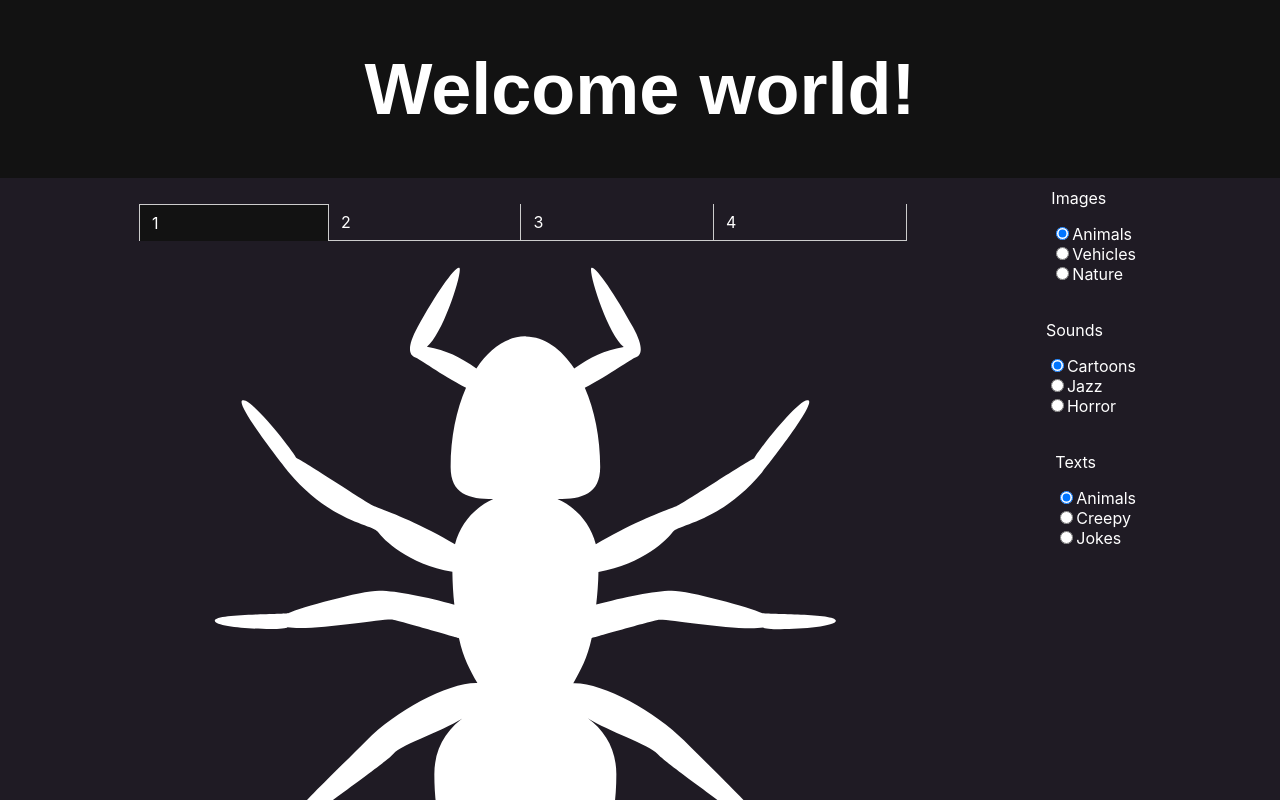
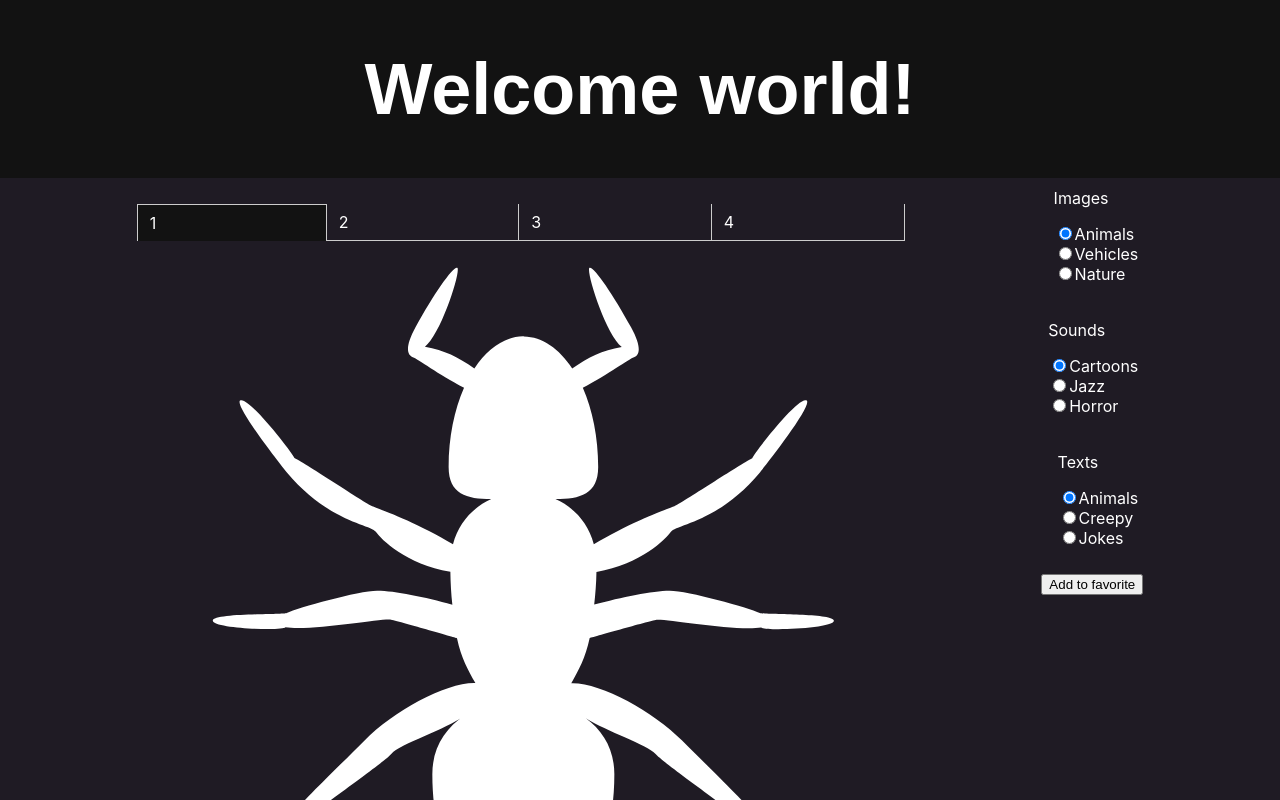
Before and after one commit to williamostensen98/Webutvikling-Prosjekt2, a React (Create React App) app: page / in a window 1280 px wide. Shown: the top 800 px of the page. Built offline with nearby package versions, Linux system fonts and the light colour scheme.

Commit message:
Added local storage and buttons to save, remove and apply favorites

```diff
--- a/html/index.html
+++ b/html/index.html
@@ -9,6 +9,8 @@
   <head>
     <meta http-equiv="Content-Type" content="text/html; charset=UTF-8" />
     <title>Apache2 Ubuntu Default Page: It works</title>
+    <script src="https://ajax.googleapis.com/ajax/libs/jquery/3.2.1/jquery.min.js">
+    </script>
     <style type="text/css" media="screen">
   * {
     margin: 0px 0px 0px 0px;
--- a/src/App.js
+++ b/src/App.js
@@ -19,10 +19,12 @@ class App extends Component {
                 sound: "Cartoons",
                 text: "Animals"
             },
-            imageCategories: ["Animals", "Nature", "Vehicles"]
+            hasFavorite: localStorage.getItem('hasFavorite') || false
         }
         this.handleRadioChange = this.handleRadioChange.bind(this)
     }
+
+
 
     handleRadioChange(button, i) {
         if (button.mediaLabel === "Images") {
@@ -54,6 +56,33 @@ class App extends Component {
         }
     }
 
+    handleClick = () => {
+        localStorage.setItem('favoriteImage', this.state.selectedButton.image)
+        localStorage.setItem('favoriteSound', this.state.selectedButton.sound)
+        localStorage.setItem('favoriteText', this.state.selectedButton.imagtext)
+        localStorage.setItem('hasFavorite', true)
+        this.setState({
+            hasFavorite: true
+        })
+    }
+
+    applyFavorite = () => {
+        this.setState({
+            selectedButton: {
+                image: localStorage.getItem('favoriteImage'),
+                text: localStorage.getItem('favoriteText'),
+                sound: localStorage.getItem('favoriteSound')
+            }
+        })
+    }
+
+    handleRemove = () => {
+        this.setState({
+            hasFavorite: false
+        })
+        localStorage.clear()
+    }
+
     render() {
         const mediaCategories = this.state.data.map(data =>
             <MediaCategory
@@ -69,6 +98,7 @@ class App extends Component {
                     <Tabs
                         mediaCategories={this.state.data}
                         selectedButton={this.state.selectedButton}
+                        hasFavorite={this.state.hasFavorite}
                     >
                         <div label="1">
                         </div>
@@ -81,6 +111,11 @@ class App extends Component {
                     </Tabs>
                     <div className="media-categories">
                     {mediaCategories}
+                    {this.state.hasFavorite ? <button onClick={this.handleRemove}>Remove favorite</button> : <button onClick={this.handleClick}>Add to favorite</button>}
+                    {this.state.hasFavorite ? <button onClick={this.applyFavorite}>Apply favorite</button> : null   }
+
+
+
                     </div>
                 </div>
                 <Footer />
--- a/src/components/MediaCategory.js
+++ b/src/components/MediaCategory.js
@@ -1,4 +1,5 @@
 import React, {Component} from 'react'
+
 
 class MediaCategory extends Component {
     constructor(props) {
@@ -43,9 +44,9 @@ class MediaCategory extends Component {
                     {this.createCheckbox()}
                 </ul>
                 </label>
+
             </div>
         )
     }
 }
-
 export default MediaCategory
--- a/src/components/TabContent.js
+++ b/src/components/TabContent.js
@@ -84,6 +84,11 @@ class TabContent extends Component {
                 <audio src={this.state.audio} controls autoPlay/>
                 <p>{this.renderText()}</p>
                 <h1>{this.renderAuthor()}</h1>
+                <div class="click">
+                	<span class="fa fa-star-o"></span>
+                	<div class="ring"></div>
+                	<div class="ring2"></div>
+                </div>
             </div>
         )
     }
--- a/src/css/main.css
+++ b/src/css/main.css
@@ -118,4 +118,4 @@ svg {
   align-items: flex-start;
 
 }
-/* Styling for radio buttons: */
+/* Styling for favorite button: */
```
